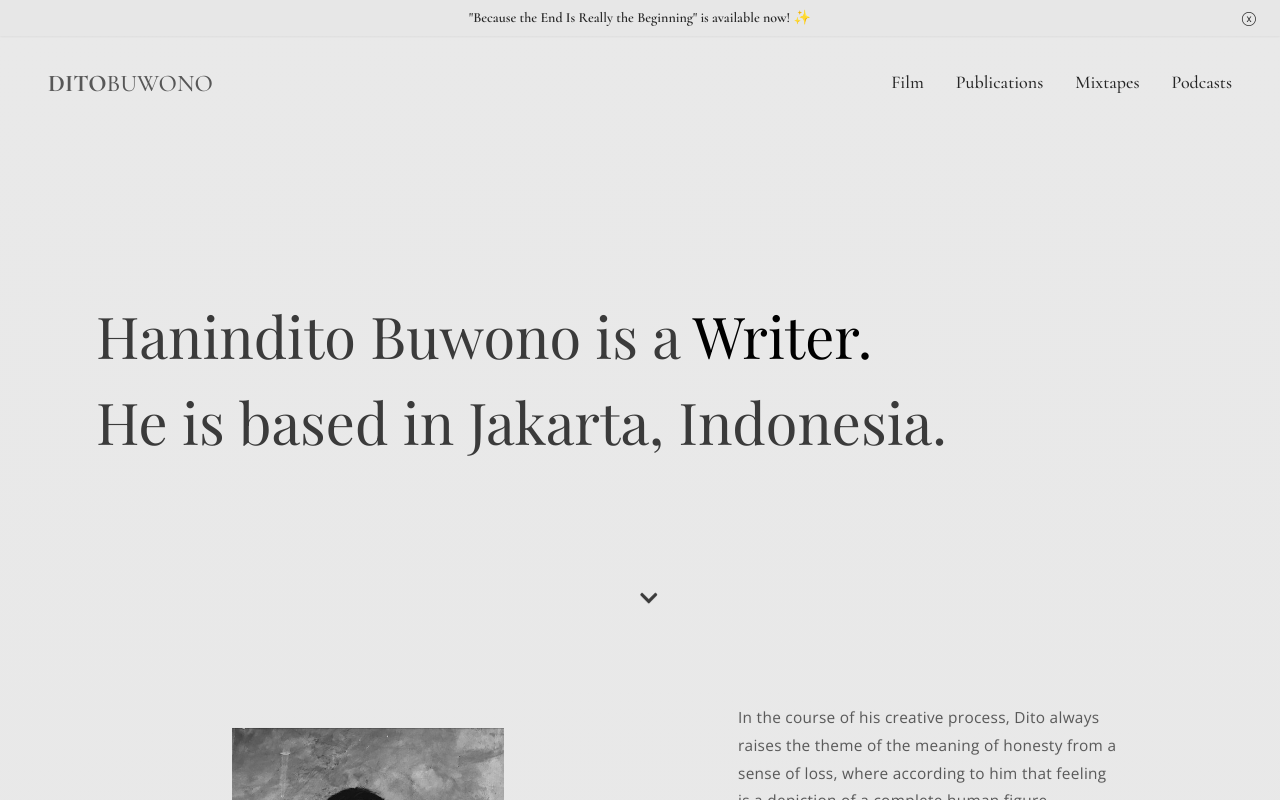
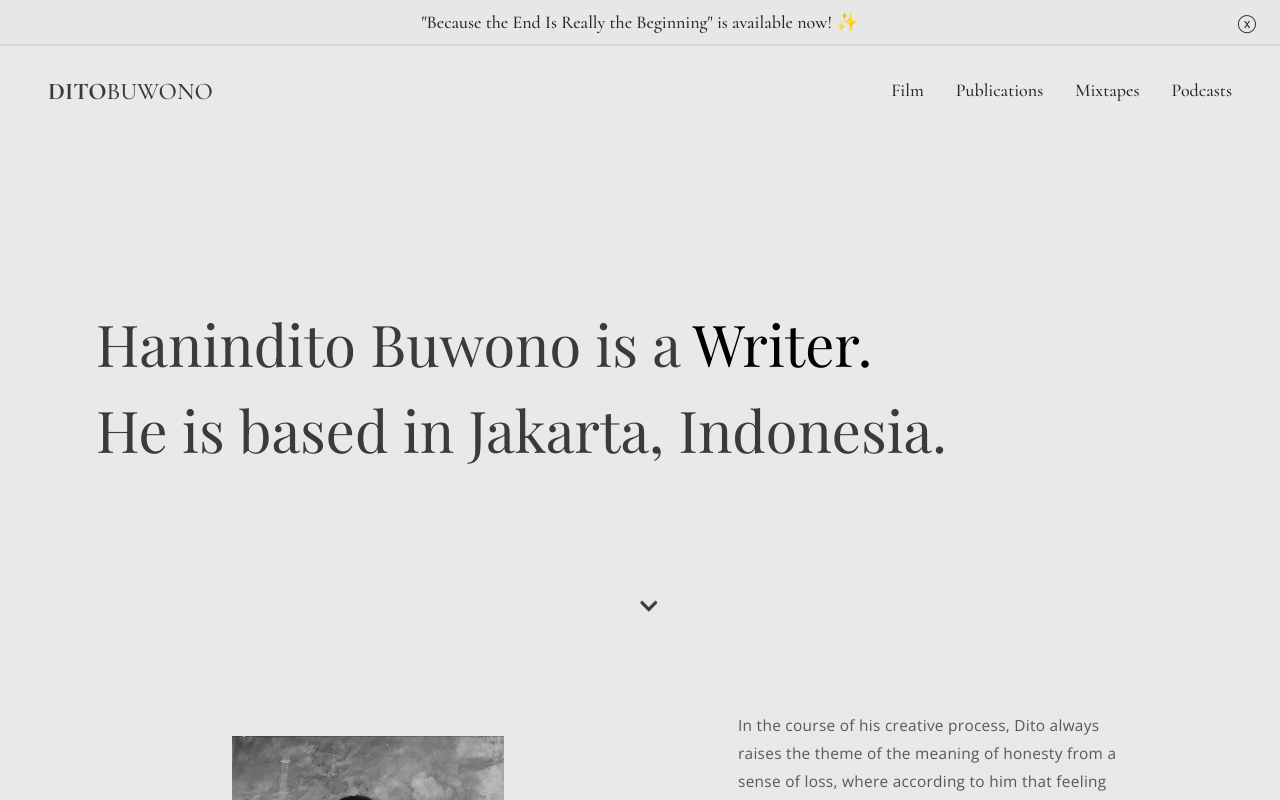
Before and after one commit to andikawilliam/ditobuwono, a Vue app: page / in a window 1280 px wide. Shown: the top 800 px of the page. Built offline with nearby package versions, Linux system fonts and the light colour scheme.

Commit message:
change notification and nav size opacity

```diff
--- a/src/components/TheNav.vue
+++ b/src/components/TheNav.vue
@@ -6,7 +6,7 @@
     >
       <div>
         <h1
-          class="flex md:text-2xl cursor-pointer opacity-75"
+          class="flex md:text-2xl cursor-pointer opacity-90"
           v-on:click="goTo('#home')"
         >
           <div class="font-black">DITO</div>
--- a/src/components/TheNotification.vue
+++ b/src/components/TheNotification.vue
@@ -1,10 +1,10 @@
 <template>
   <div
-    class="w-full px-6 py-2 bg-gray-ivory shadow-sm"
+    class="w-full px-6 py-2 bg-gray-ivory shadow"
     v-show="notifState && notifText"
   >
     <div
-      class="relative grid grid-cols-11 text-sm font-cormorant font-semibold sm:text-center"
+      class="relative grid grid-cols-11 text-sm font-cormorant font-medium sm:text-base sm:text-center lg:text-lg"
     >
       <p class="col-span-10 lg:col-span-11">
         <a :href="notifLink">
```
